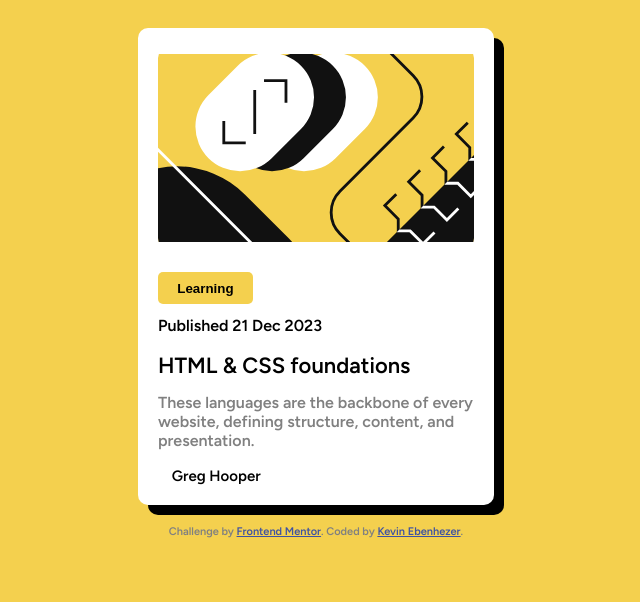
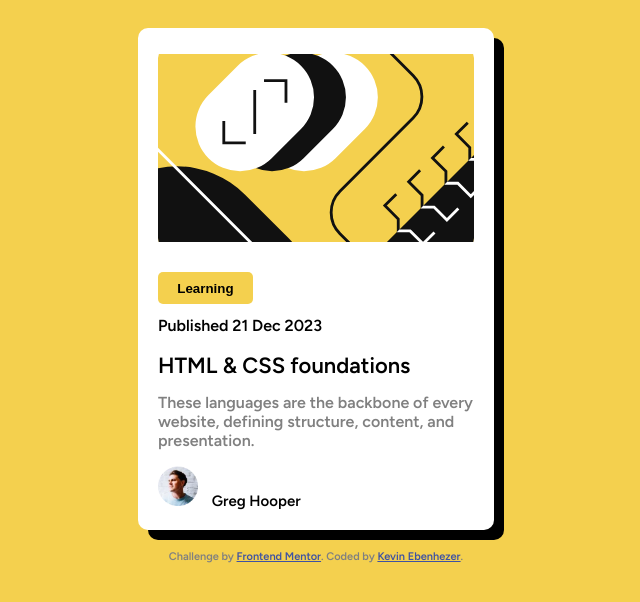
Before and after one commit to kevinebenhezer/FrontEnd-Mentor-Blog-Preview-Card, a plain HTML site: page index.html in a window 1280 px wide. Shown: the whole page, without its empty margins (324-964 px from the left). Drawn offline with Linux system fonts and the light colour scheme.

Commit message:
Update index.html

```diff
--- a/index.html
+++ b/index.html
@@ -80,7 +80,7 @@
 					<p class="card-text">
 						These languages are the backbone of every website, defining structure, content, and presentation.
 					</p>
-					<img class="card-image" src="./assets/images/image-avatar.jpg" alt="" />
+					<img class="card-image" src="image-avatar.jpg" alt="" />
 					<h2 class="author">Greg Hooper</h2>
 				</div>
 			</div>
```
